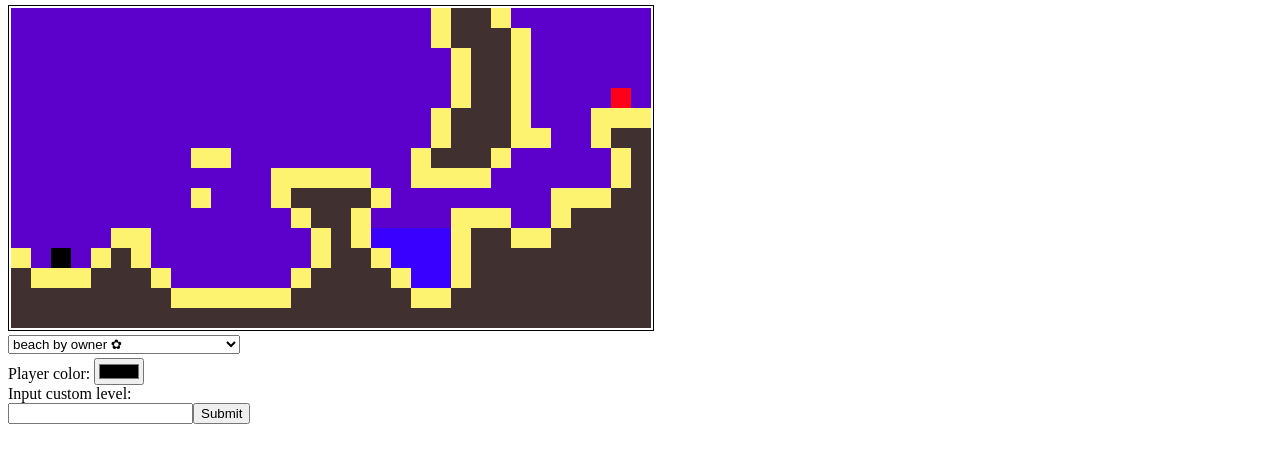
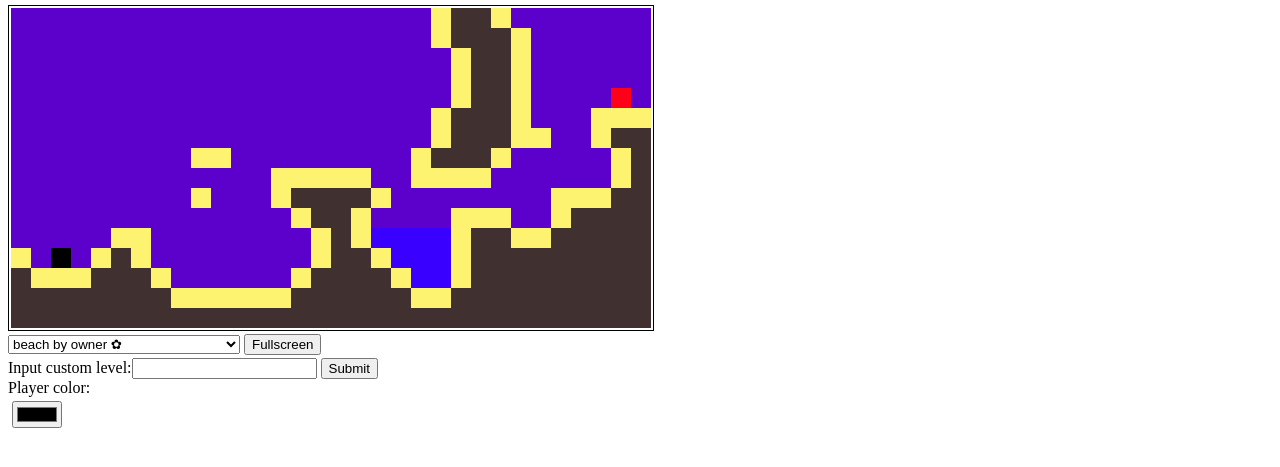
Before and after one commit to kostiantynisnotavailable/jspo, a plain HTML site: page iwannabethewebport.html in a window 1280 px wide. Shown: the part 103-570 px from the top of the page. Drawn offline with Linux system fonts and the light colour scheme.

Commit message:
Added fullscreen

```diff
--- a/iwannabethewebport.html
+++ b/iwannabethewebport.html
@@ -1,16 +1,18 @@
 <style>
-body{margin:0px;}main{margin:8px;margin-top:108px;}
+body{margin:0px;}main{margin:8px;margin-top:108px;}#plc{margin:4px;}
 </style><title>coolasswebsite</title><link rel="icon" href="images/xicon.webp">
 <header style="position:fixed;top:0px;z-index:1;">
 <img src="images/headerbg.gif" style="object-fit:cover;height:100px;width:100dvw;position:absolute;">
 <img src="images/logo.webp" style="position:absolute;margin-left:12px;">
 </header><main>
-<canvas id="board" width="640" height="320" style="border:1px solid;padding:2px;image-rendering:pixelated;"></canvas>
-<br><select id="maps" style="margin:4px 0px;"></select><br>Player color: <input type="color" id="plc"></input><br>Input custom level:<br>
-<input type="text" id="mapInput"></input><button onclick="loadMap();">Submit</button>
+<canvas id="board" width="640" height="320" style="border:1px solid;padding:2px;image-rendering:pixelated;">
+</canvas><br><select id="maps" style="margin:4px 0px;"></select> <button onclick="full();">Fullscreen</button>
+<br>Input custom level:<input type="text" id="mapInput"></input> <button onclick="loadMap();">
+Submit</button><br>Player color:<br><input type="color" id="plc"></input>
 </main><script>
 const board=document.getElementById("board");
 const ctx=board.getContext("2d");
+function full(){document.getElementById("board").requestFullscreen();}
 function fill_rect(x,y,dx,dy,color){
 	if(color=="0"){ctx.fillStyle="black"}
         else if(color[0]=="#"){ctx.fillStyle=color;}
```
